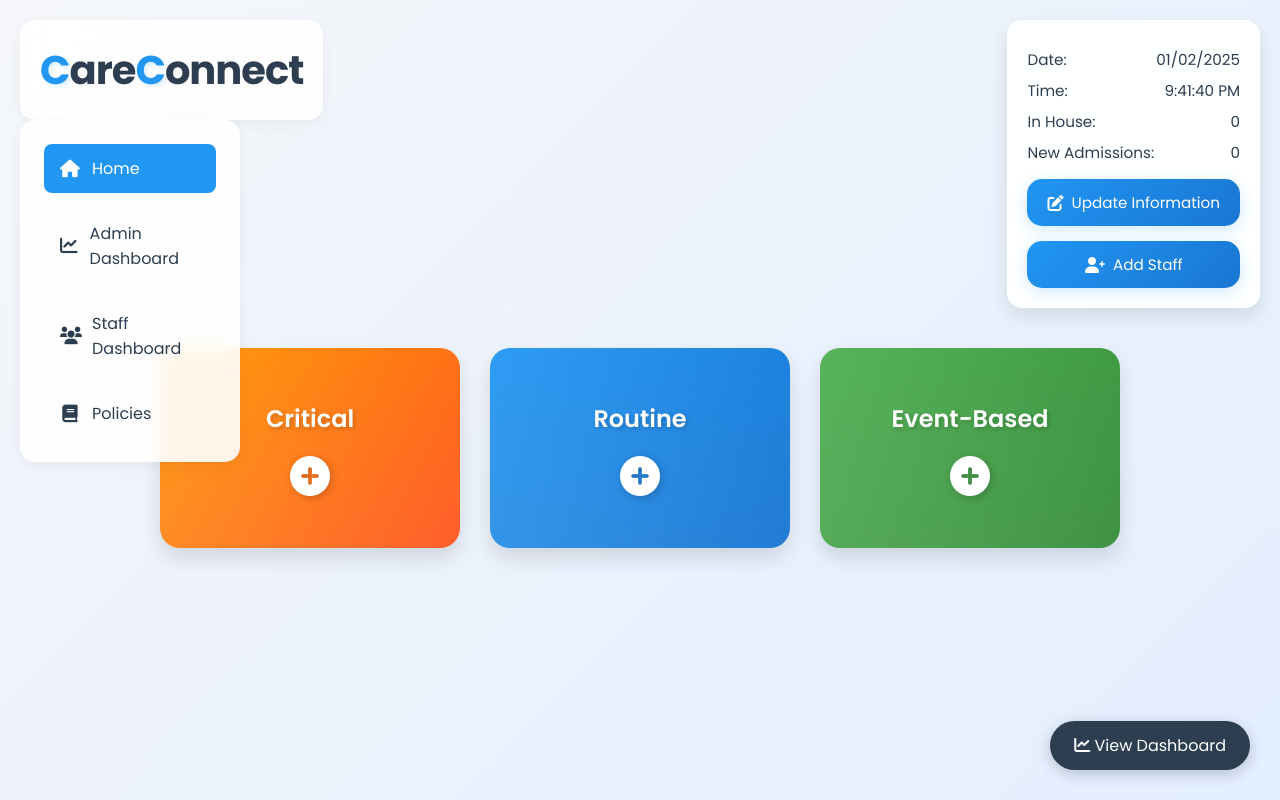
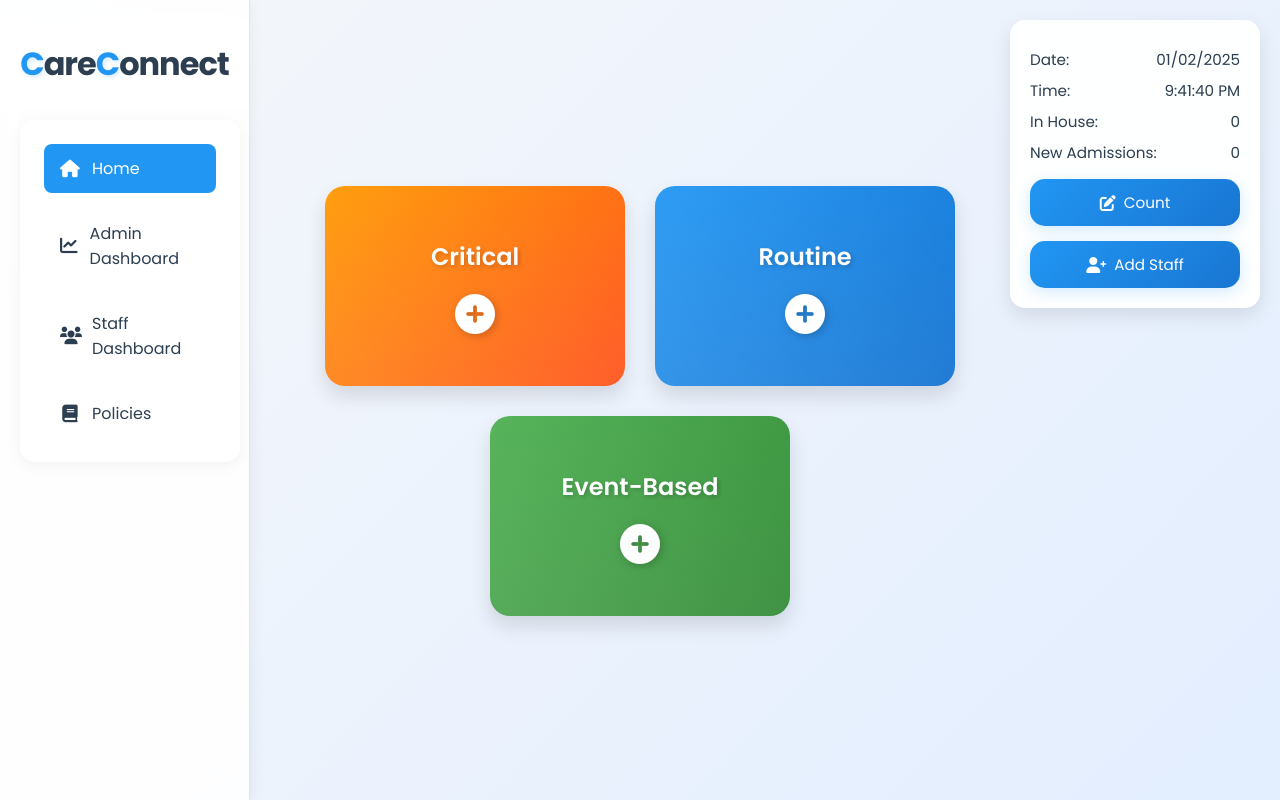
Before and after one commit to D-sumanth/careconnect_2, a website: page public/index.html in a window 1280 px wide. Drawn offline with Linux system fonts and the light colour scheme; no server answers.

Commit message:
updated navigation bar - approved one

```diff
--- a/public/css/styles.css
+++ b/public/css/styles.css
@@ -12,10 +12,40 @@
 }
 
 .top-container {
+  margin-left: 250px;
+}
+.sidebar {
+  position: fixed;
+  left: 0;
+  top: 0;
+  width: 250px;
+  height: 100vh;
+  background: rgba(255, 255, 255, 0.9);
+  border-right: 1px solid rgba(0, 0, 0, 0.1);
+  box-shadow: 2px 0 15px rgba(0, 0, 0, 0.05);
+  backdrop-filter: blur(10px);
+  padding: 20px 0;
   display: flex;
-  justify-content: space-between;
-  align-items: flex-start;
-  margin-bottom: 40px;
+  flex-direction: column;
+}
+
+/* Adjust the header styles for sidebar */
+.sidebar header {
+  padding: 20px;
+  background: transparent;
+  box-shadow: none;
+  border-radius: 0;
+  text-align: center;
+  margin-bottom: 20px;
+}
+
+/* Adjust the logo size to fit sidebar */
+.sidebar .logo {
+  font-size: 2rem;
+}
+.main-content {
+  margin-left: 250px;
+  padding: 20px;
 }
 
 header {
@@ -48,19 +78,23 @@
 }
 
 .info-box {
+  position: absolute;
+  top: 20px;
+  right: 20px;
+  width: 250px; /* Adjust width as needed */
   background: rgba(255, 255, 255, 0.95);
   padding: 20px;
   border-radius: 15px;
   box-shadow: 0 8px 20px rgba(0, 0, 0, 0.1);
   backdrop-filter: blur(10px);
   transition: transform 0.3s ease;
-  flex: 0 0 auto;
-  min-width: 200px;
+  text-align: left;
 }
 
 .info-box:hover {
   transform: translateY(-5px);
 }
+
 
 .info-box p {
   margin: 8px 0;
@@ -75,11 +109,15 @@
   display: flex;
   justify-content: center;
   align-items: center;
+  flex-wrap: wrap;
   gap: 30px;
-  flex-wrap: wrap;
-  margin-top: 40px;
-  perspective: 1000px;
+  margin-top: 1px; /* Adjust as needed */
+  position: absolute;
+  top: 50%;
+  left: 50%;
+  transform: translate(-50%, -50%);
 }
+
 
 .card {
   width: 300px;
@@ -344,6 +382,22 @@
     padding: 10px 16px;
     font-size: 0.9rem;
   }
+  .sidebar {
+    width: 100%;
+    height: auto;
+    position: relative;
+    padding: 10px;
+  }
+
+  .main-content,
+  .top-container {
+    margin-left: 0;
+  }
+
+  .info-box {
+    margin-left: 0;
+  }
+
 }
 
 @media (max-width: 768px) {
--- a/public/index.html
+++ b/public/index.html
@@ -16,7 +16,9 @@
     <link rel="stylesheet" href="/css/vertical-nav.css" />
   </head>
   <body>
-    <div class="top-container">
+
+    <!-- Sidebar Navigation -->
+    <div class="sidebar">
         <header>
             <h1 class="logo">
                 <span class="blue-c">C</span>are<span class="blue-c">C</span>onnect
@@ -31,20 +33,46 @@
                 <li><a href="policies.html"><i class="fas fa-book"></i> Policies</a></li>
             </ul>
         </nav>
+    </div>
 
+    <!-- Main Content Container -->
+    <div class="main-content">
+
+        <!-- Info Box (Right Side) -->
         <div class="info-box">
             <p>Date: <span id="current-date"></span></p>
             <p>Time: <span id="current-time"></span></p>
             <p>In House: <span id="in-house-display">0</span></p>
             <p>New Admissions: <span id="new-admissions-display">0</span></p>
             <button id="update-info" class="update-button">
-          <i class="fas fa-edit"></i> Update Information
+                <i class="fas fa-edit"></i> Count
             </button>
             <button id="add-staff" class="add-staff-button">
                 <i class="fas fa-user-plus"></i> Add Staff
             </button>
         </div>
+
+        <!-- Cards Container (Centered) -->
+        <div class="cards-container">
+            <div class="card critical" data-type="critical">
+                <h2 class="card-title">Critical</h2>
+                <i class="fas fa-plus-circle plus-icon"></i>
             </div>
+            <div class="card routine" data-type="routine">
+                <h2 class="card-title">Routine</h2>
+                <i class="fas fa-plus-circle plus-icon"></i>
+            </div>
+            <div class="card event-based" data-type="event-based">
+                <h2 class="card-title">Event-Based</h2>
+                <i class="fas fa-plus-circle plus-icon"></i>
+            </div>
+        </div>
+
+
+
+    </div>
+
+    <!-- Update Information Popup -->
     <div id="update-popup" class="popup">
         <div class="popup-content">
             <span class="close-popup">&times;</span>
@@ -63,6 +91,7 @@
         </div>
     </div>
 
+    <!-- Add Staff Popup -->
     <div id="add-staff-popup" class="popup">
         <div class="popup-content">
             <span class="close-popup">&times;</span>
@@ -83,29 +112,10 @@
                         <option value="Reception">Reception</option>
                     </select>
                 </div>
-
                 <button type="submit" class="submit-button">Add</button>
             </form>
         </div>
     </div>
-
-    <div class="cards-container">
-      <div class="card critical" data-type="critical">
-        <h2 class="card-title">Critical</h2>
-        <i class="fas fa-plus-circle plus-icon"></i>
-      </div>
-      <div class="card routine" data-type="routine">
-        <h2 class="card-title">Routine</h2>
-        <i class="fas fa-plus-circle plus-icon"></i>
-      </div>
-      <div class="card event-based" data-type="event-based">
-        <h2 class="card-title">Event-Based</h2>
-        <i class="fas fa-plus-circle plus-icon"></i>
-      </div>
-    </div>
-    <a href="dashboard.html" class="dashboard-button">
-      <i class="fas fa-chart-line"></i> View Dashboard
-    </a>
 
     <script>
       function updateDateTime() {
```
Lines whose indentation alone changed are shown as unchanged.
